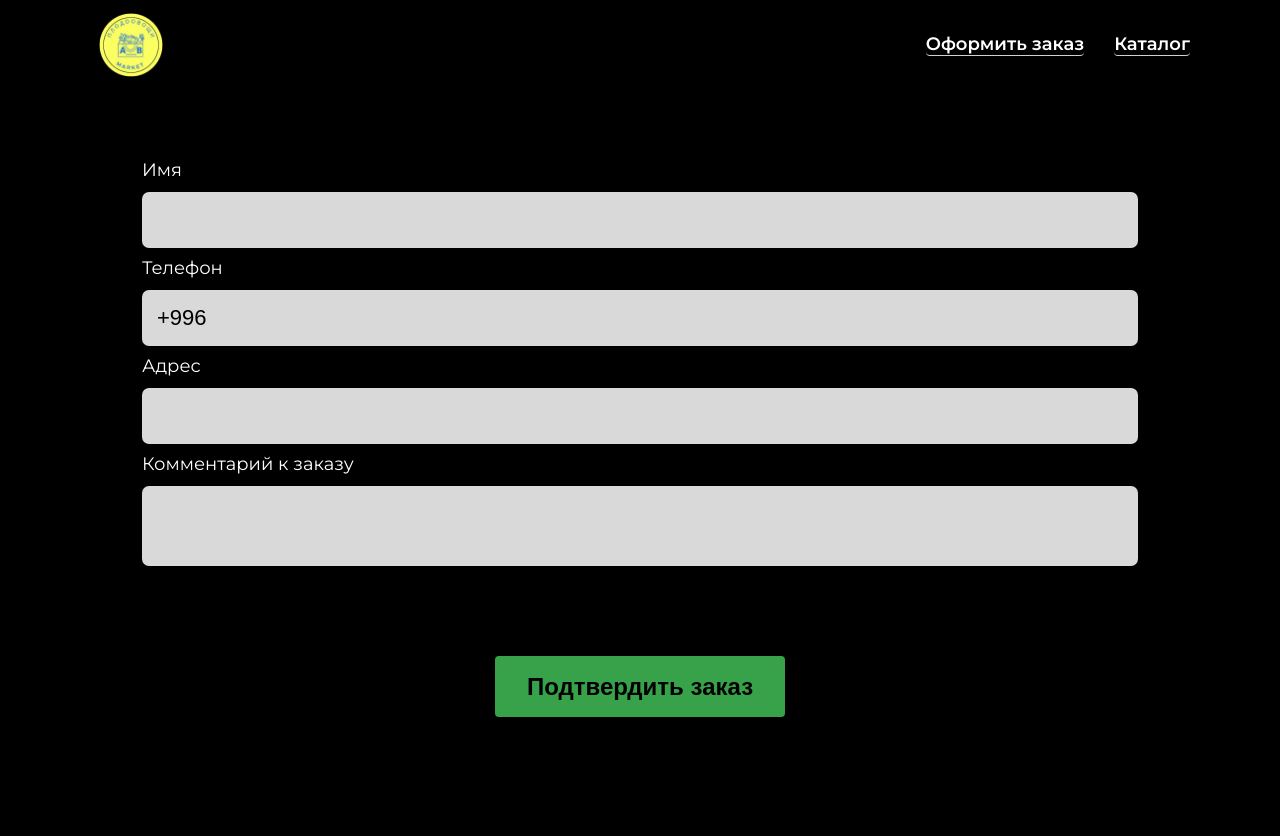
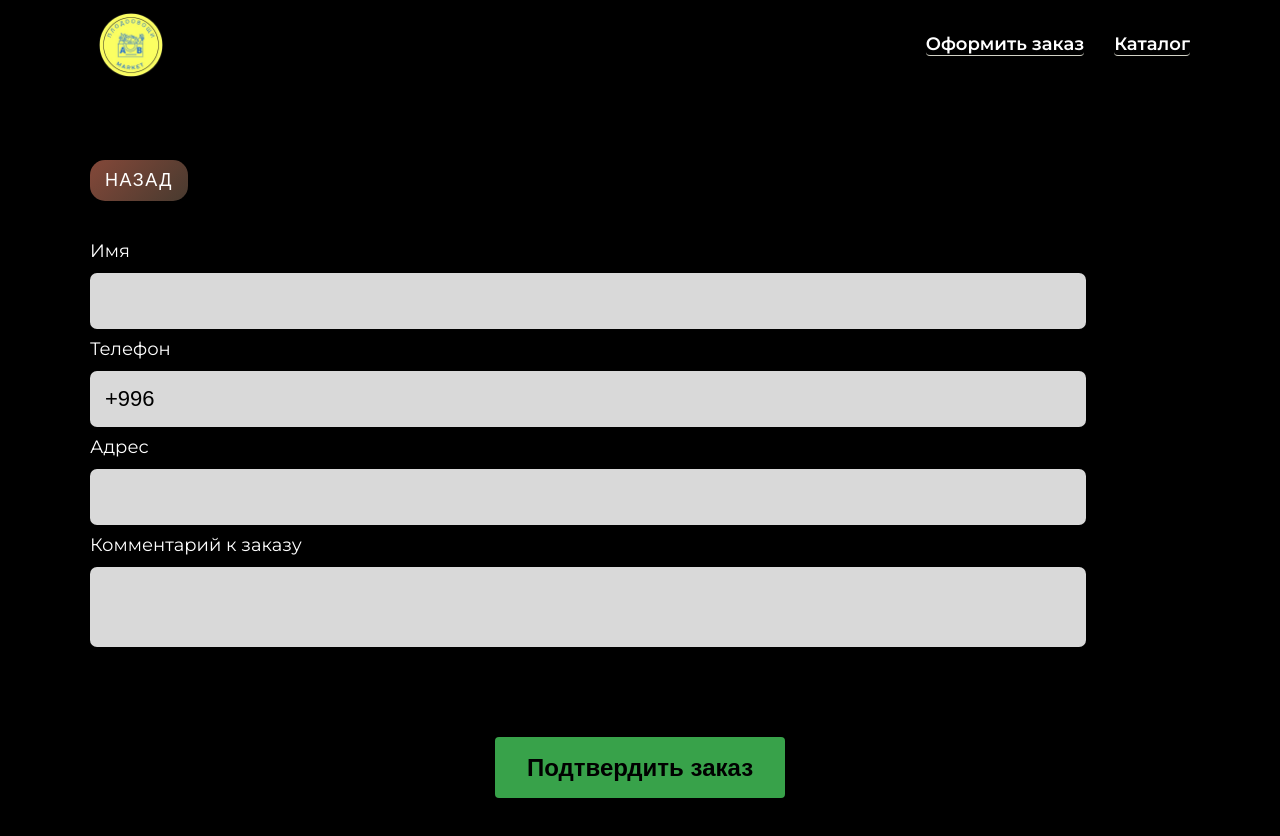
Before and after one commit to jodar-Nimatov/Fruits-kg, a React (Create React App) app: page /Checkout in a window 1280 px wide. Shown: the top 836 px of the page. Built offline with nearby package versions, Linux system fonts and the light colour scheme.

Commit message:
rakyp cock

```diff
--- a/src/App.scss
+++ b/src/App.scss
@@ -17,6 +17,19 @@
     padding: 0 15px;
   }
 }
+.kdk {
+  background: linear-gradient(135deg, #844839, #483a2f);
+  border: none;
+  border-radius: 15px;
+  padding: 10px 15px;
+  font-size: 18px;
+  color: white;
+  text-transform: uppercase;
+  letter-spacing: 1.5px;
+  box-shadow: 0 4px 8px rgba(0, 0, 0, 0.3);
+  cursor: pointer;
+  transition: all 0.3s ease;
+}
 html,
 body {
   font-family: Montserrat, sans-serif;
--- a/src/Components/Basket/Basket.jsx
+++ b/src/Components/Basket/Basket.jsx
@@ -2,7 +2,7 @@ import React, { useState } from "react";
 import "./Basket.scss";
 import Logo from "../../assets/icons/logo.png";
 import BasketItem from "../BasketItem/BasketItem";
-import { useNavigate } from "react-router-dom";
+import { Link, useNavigate } from "react-router-dom";
 import { useDispatch, useSelector } from "react-redux";
 import { addDelToCart, selectCartItems, selectCartStatus, selectCartTotalPrice } from "../../features/cartSlice";
 
@@ -41,6 +41,10 @@ const Basket = () => {
           </div>
         </div>
         <div className="Basket-inner">
+        <Link to="/menu"><button className="kdk">Назад</button></Link>
+        <br />
+        <br />
+        <br />
           <div className="Basket-inner-row">
             {items.map(item => (
               <BasketItem key={item.id} item={item} />
--- a/src/Components/CheckoutPage/Checkout.jsx
+++ b/src/Components/CheckoutPage/Checkout.jsx
@@ -1,7 +1,7 @@
 import React, { useState } from "react";
 import Logo from "../../assets/icons/logo.png";
 import "./Checkout.scss";
-import { useNavigate } from "react-router-dom";
+import { Link, useNavigate } from "react-router-dom";
 import Modal from "./modal";
 import Succes from "../../assets/icons/secces.svg";
 import { postData, selectCartItems } from "../../features/cartSlice";
@@ -115,6 +115,7 @@ const Checkout = () => {
           </section>
         </div>
         <div className="Checkout-inner">
+        <Link to="/menu"><button className="kdk">Назад</button></Link>
           <form onSubmit={handleSubmit}>
             <label htmlFor="name">Имя</label>
             <input
--- a/src/Components/CheckoutPage/Checkout.scss
+++ b/src/Components/CheckoutPage/Checkout.scss
@@ -43,6 +43,8 @@
   }
   &-inner {
     display: flex;
+    flex-direction: column;
+    gap: 40px;
     justify-content: center;
     margin-top: 100px;
     & form {
--- a/src/Components/ItemCard/itemDetails.scss
+++ b/src/Components/ItemCard/itemDetails.scss
@@ -14,19 +14,7 @@
     border: 1px solid black;
     color: white;
   }
-  .kdk {
-    background: linear-gradient(135deg, #844839, #483a2f);
-    border: none;
-    border-radius: 15px;
-    padding: 10px 15px;
-    font-size: 18px;
-    color: white;
-    text-transform: uppercase;
-    letter-spacing: 1.5px;
-    box-shadow: 0 4px 8px rgba(0, 0, 0, 0.3);
-    cursor: pointer;
-    transition: all 0.3s ease;
-  }
+
   &_inner {
     max-width: 980px;
     margin: 0 auto;
```
